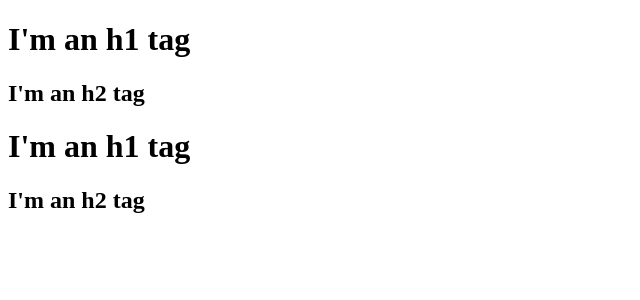
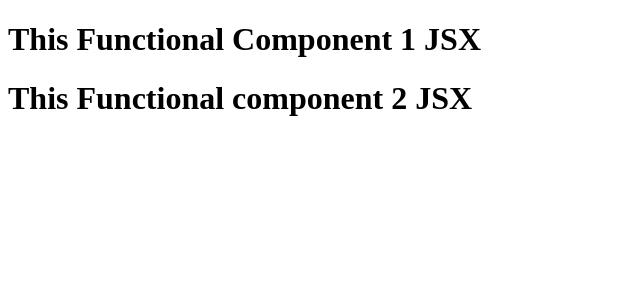
Before and after one commit to harishshotmail/react, a React (Vite) app: page / in a window 1280 px wide. Shown: the top 300 px of the page, without its empty margins (0-640 px from the left). Built offline with nearby package versions, Linux system fonts and the light colour scheme.

Commit message:
initialized react as node module

```diff
--- a/App.js
+++ b/App.js
@@ -1,24 +1,47 @@
 import React from "react";
 import ReactDOM from "react-dom/client";
-const parent = React.createElement(
-    "div",
-    {id: "parent"},
-    [
-        React.createElement("div",  {id: "child1"},
-            [
-                React.createElement("h1",  {}, "I'm an h1 tag"),
-                React.createElement("h2",  {}, "I'm an h2 tag")
-            ]
-        ),
-        React.createElement("div",  {id: "child2"},
-            [
-                React.createElement("h1",  {}, "I'm an h1 tag"),
-                React.createElement("h2",  {}, "I'm an h2 tag")
-            ]
-        )
-    ]
+// const parent = React.createElement(
+//     "div",
+//     {id: "parent"},
+//     [
+//         React.createElement("div",  {id: "child1"},
+//             [
+//                 React.createElement("h1",  {}, "I'm an h1 tag"),
+//                 React.createElement("h2",  {}, "I'm an h2 tag")
+//             ]
+//         ),
+//         React.createElement("div",  {id: "child2"},
+//             [
+//                 React.createElement("h1",  {}, "I'm an h1 tag"),
+//                 React.createElement("h2",  {}, "I'm an h2 tag")
+//             ]
+//         )
+//     ]
+// );
+
+const heading = (
+  <h1 className="head" tabIndex="5">
+    This is React
+  </h1>
 );
 
-console.log(parent); //object
-const root = ReactDOM.createRoot(document.getElementById('root'));
-root.render(parent)
+//component
+
+const HeadingComponent = () => {
+  return (
+    <div id="container1">
+      <h1>This Functional Component 1 JSX</h1>
+      <HeadingComponent2 />
+    </div>
+  );
+};
+const HeadingComponent2 = () => (
+  <div id="container">
+    <h1 className="heading">This Functional component 2 JSX</h1>
+    {/* <HeadingComponent /> */}
+  </div>
+);
+
+console.log(heading); //object
+const root = ReactDOM.createRoot(document.getElementById("root"));
+root.render(<HeadingComponent/>);
--- a/index.html
+++ b/index.html
@@ -11,5 +11,6 @@
         <h1>This is Harish</h1>
     </div>
     <script type="module" src="./App.js"></script>
+    <!-- type module will tell browser that it is react script -->
 </body>
 </html>
```
Also changed, not shown: 1 other file (tests, documents, lock files or other folders).
